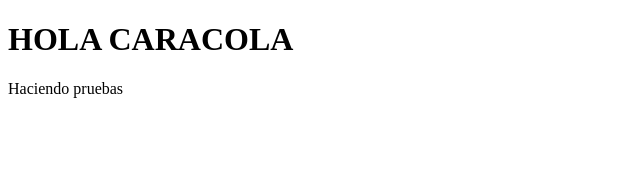
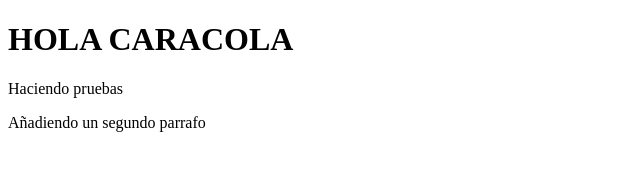
Before and after one commit to Lezaun1991/Git_GitHub, a plain HTML site: page index.html in a window 1280 px wide. Shown: the whole page, without its empty margins (0-640 px from the left). Drawn offline with Linux system fonts and the light colour scheme.

Commit message:
añadiendo un segundo parrafo

```diff
--- a/index.html
+++ b/index.html
@@ -8,5 +8,6 @@
 <body>
     <h1>HOLA CARACOLA</h1>
     <p>Haciendo pruebas</p>
+    <p>Añadiendo un segundo parrafo</p>
 </body>
 </html>
```
